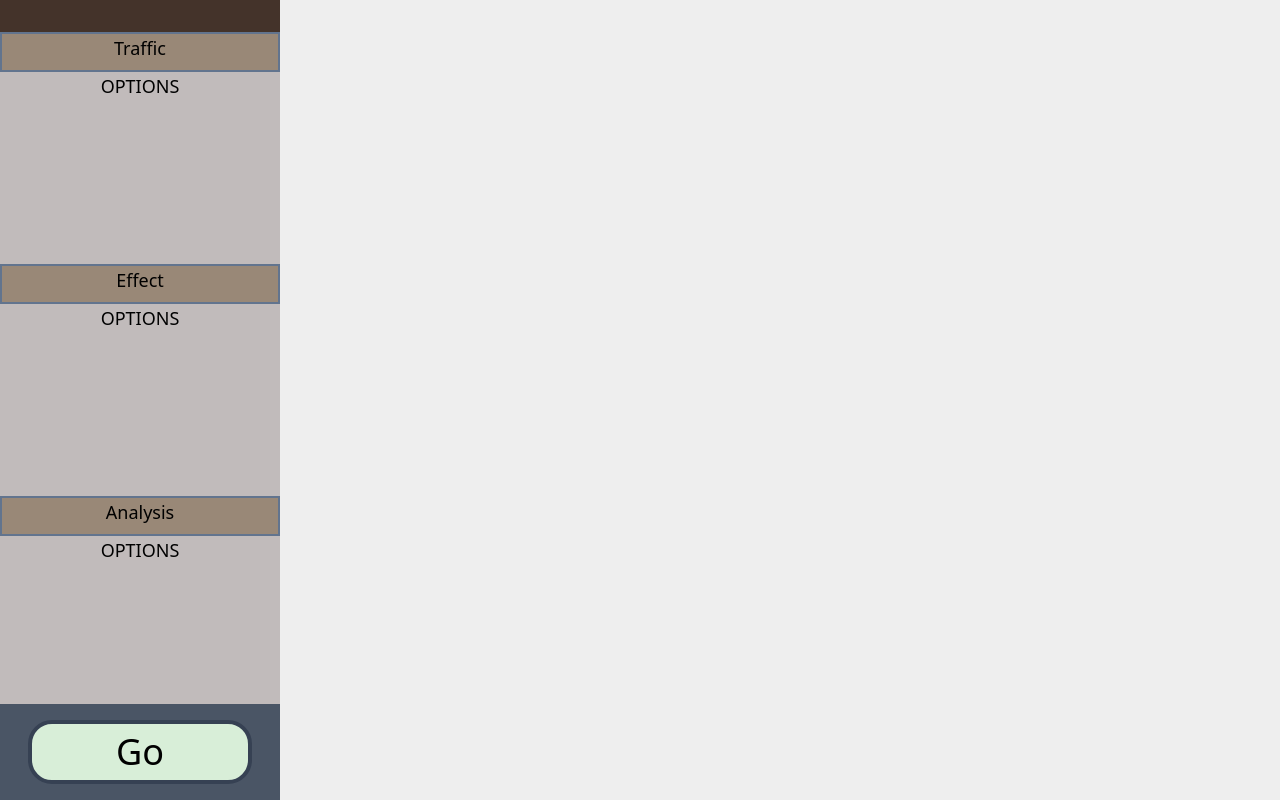
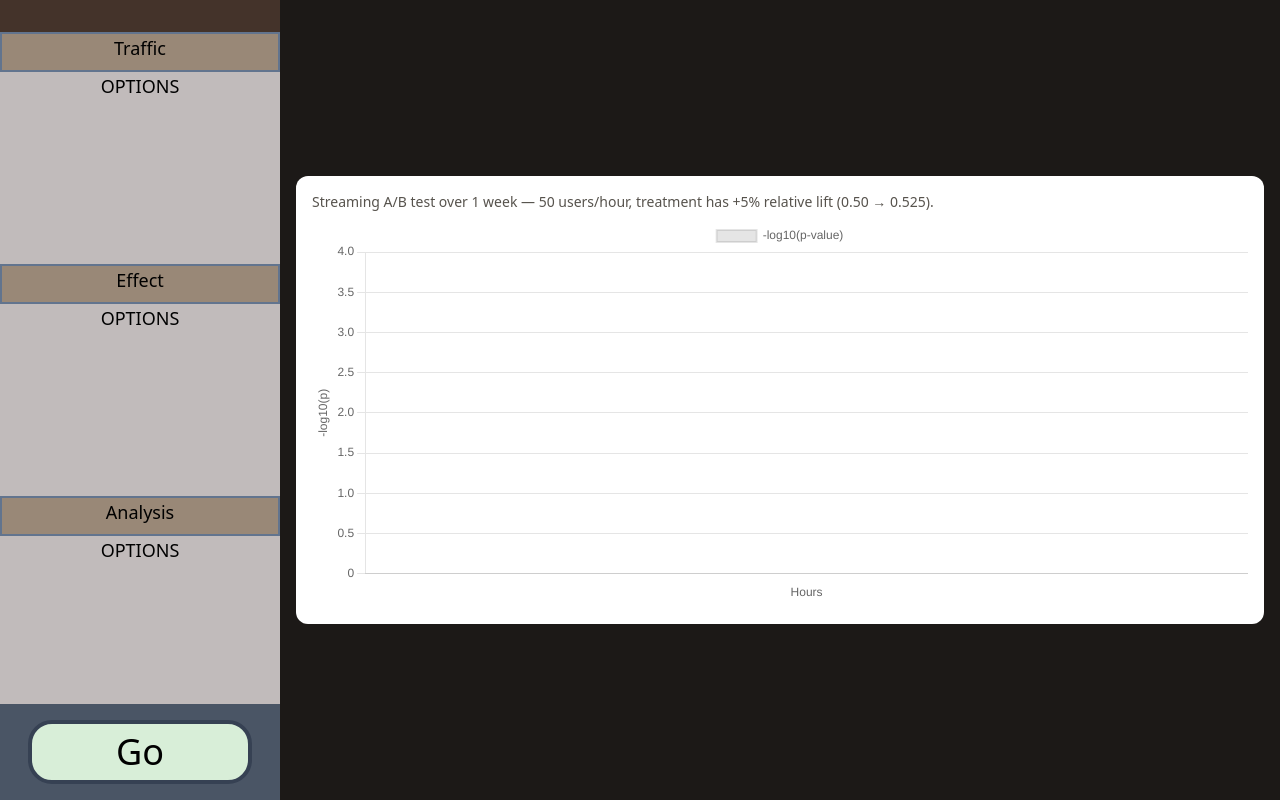
Before and after one commit to HSavich/ab-test-simulation, a React (Vite) app: page / in a window 1280 px wide. Built offline with nearby package versions, Linux system fonts and the light colour scheme.

Commit message:
Added experiment streaming chart

```diff
--- a/package.json
+++ b/package.json
@@ -11,7 +11,10 @@
   },
   "dependencies": {
     "@tailwindcss/vite": "^4.1.11",
+    "chart.js": "^4.5.0",
+    "jstat": "^1.9.6",
     "react": "^19.1.0",
+    "react-chartjs-2": "^5.3.0",
     "react-dom": "^19.1.0",
     "tailwindcss": "^4.1.11"
   },
--- a/src/App.jsx
+++ b/src/App.jsx
@@ -1,17 +1,27 @@
-import { useState } from "react";
 import "./App.css";
+import React, { useRef } from "react";
 import Sidebar from "./components/Sidebar";
+import ExperimentChart from "./components/ExperimentChart";
 
-function App() {
-  const [count, setCount] = useState(0);
+const App = () => {
+  const chartRef = useRef(null);
+
+  const handleGo = () => {
+    // tell the chart to (re)start the simulation
+    chartRef.current?.startSimulation();
+  };
 
   return (
-    <>
-      <div className="w-full">
-        <Sidebar />
+    <div className="flex h-screen w-screen overflow-hidden bg-stone-900">
+      {/* Sidebar on the left */}
+      <Sidebar onGo={handleGo} />
+
+      {/* Main content with chart */}
+      <div className="my-40 flex-1 p-4">
+        <ExperimentChart ref={chartRef} />
       </div>
-    </>
+    </div>
   );
-}
+};
 
 export default App;
--- /dev/null
+++ b/src/components/ExperimentChart.jsx
@@ -0,0 +1,178 @@
+// ExperimentChart.jsx
+import React, {
+  forwardRef,
+  useImperativeHandle,
+  useRef,
+  useState,
+  useEffect,
+} from "react";
+import { Line } from "react-chartjs-2";
+import {
+  Chart as ChartJS,
+  CategoryScale,
+  LinearScale,
+  PointElement,
+  LineElement,
+  Tooltip,
+  Legend,
+} from "chart.js";
+import jstat from "jstat";
+
+ChartJS.register(
+  CategoryScale,
+  LinearScale,
+  PointElement,
+  LineElement,
+  Tooltip,
+  Legend,
+);
+
+// --- Simulation params
+const HOURS = 24 * 7; // 168 hours (1 week)
+const USERS_PER_HOUR = 50; // total across both arms
+const CONTROL_P = 0.5;
+const TREAT_P = 0.525; // 5% lift over control
+const TICK_MS = 250; // 4 hours per second (1 hour / 250ms)
+const EPS = 1e-300;
+
+// Welch’s t-test p-value comparing two Bernoulli means (proportions)
+function welchPValueFromProportions(x1, n1, x2, n2) {
+  if (n1 < 2 || n2 < 2) return 1.0;
+
+  const p1 = x1 / n1;
+  const p2 = x2 / n2;
+
+  // Bernoulli variance estimate
+  const s1 = p1 * (1 - p1);
+  const s2 = p2 * (1 - p2);
+
+  const se = Math.sqrt(s1 / n1 + s2 / n2);
+  if (!isFinite(se) || se === 0) return 1.0;
+
+  const t = (p1 - p2) / se;
+
+  // Welch–Satterthwaite df
+  const a = s1 / n1;
+  const b = s2 / n2;
+  const df = (a + b) ** 2 / ((a * a) / (n1 - 1) + (b * b) / (n2 - 1));
+  if (!isFinite(df) || df <= 0) return 1.0;
+
+  // two-sided p-value using Student-t CDF
+  const cdf = jstat.studentt.cdf(Math.abs(t), df);
+  const p = 2 * (1 - cdf);
+
+  return Math.min(Math.max(p, EPS), 1);
+}
+
+const ExperimentChart = forwardRef((props, ref) => {
+  const [labels, setLabels] = useState([]);
+  const [neglogp, setNeglogp] = useState([]);
+  const [running, setRunning] = useState(false);
+
+  // cumulative tallies
+  const talliesRef = useRef({ xC: 0, nC: 0, xT: 0, nT: 0, hour: 0 });
+  const intervalRef = useRef(null);
+
+  // expose a start function to parent
+  useImperativeHandle(ref, () => ({
+    startSimulation() {
+      talliesRef.current = { xC: 0, nC: 0, xT: 0, nT: 0, hour: 0 };
+      setLabels([]);
+      setNeglogp([]);
+      setRunning(true);
+    },
+  }));
+
+  useEffect(() => {
+    if (!running) return;
+
+    if (intervalRef.current) clearInterval(intervalRef.current);
+
+    intervalRef.current = setInterval(() => {
+      const t = talliesRef.current;
+      if (t.hour >= HOURS) {
+        clearInterval(intervalRef.current);
+        intervalRef.current = null;
+        setRunning(false);
+        return;
+      }
+
+      // split users 50/50 each hour
+      const nC = Math.floor(USERS_PER_HOUR / 2);
+      const nT = USERS_PER_HOUR - nC;
+
+      // jstat binomial samples
+      const xC = jstat.binomial.sample(nC, CONTROL_P);
+      const xT = jstat.binomial.sample(nT, TREAT_P);
+
+      t.xC += xC;
+      t.nC += nC;
+      t.xT += xT;
+      t.nT += nT;
+      t.hour += 1;
+
+      const pval = welchPValueFromProportions(t.xC, t.nC, t.xT, t.nT);
+      const y = -Math.log10(Math.max(pval, EPS));
+
+      setLabels((prev) => [...prev, `h${t.hour}`]);
+      setNeglogp((prev) => [...prev, y]);
+    }, TICK_MS);
+
+    return () => {
+      if (intervalRef.current) clearInterval(intervalRef.current);
+    };
+  }, [running]);
+
+  const data = {
+    labels,
+    datasets: [
+      {
+        label: "-log10(p-value)",
+        data: neglogp,
+        borderWidth: 2,
+        pointRadius: 0,
+        tension: 0.25,
+      },
+    ],
+  };
+
+  const options = {
+    animation: false,
+    responsive: true,
+    maintainAspectRatio: false,
+    plugins: {
+      legend: { display: true, position: "top" },
+      tooltip: {
+        callbacks: {
+          label: (ctx) => `-log10(p): ${ctx.parsed.y.toFixed(3)}`,
+        },
+      },
+    },
+    scales: {
+      x: {
+        title: { display: true, text: "Hours" },
+        ticks: { autoSkip: true, maxTicksLimit: 12 },
+      },
+      y: {
+        title: { display: true, text: "-log10(p)" },
+        suggestedMin: 0,
+        suggestedMax: 4,
+        grid: { drawBorder: false },
+      },
+    },
+  };
+
+  return (
+    <div className="h-full w-full rounded-xl bg-white p-4">
+      <div className="mb-2 text-sm text-stone-600">
+        Streaming A/B test over 1 week — 50 users/hour, treatment has +5%
+        relative lift (0.50 → 0.525).
+      </div>
+      <div className="h-[calc(100%-2rem)]">
+        <Line data={data} options={options} />
+      </div>
+    </div>
+  );
+});
+
+export default ExperimentChart;
```
Also changed, not shown: 1 other file (tests, documents, lock files or other folders).
